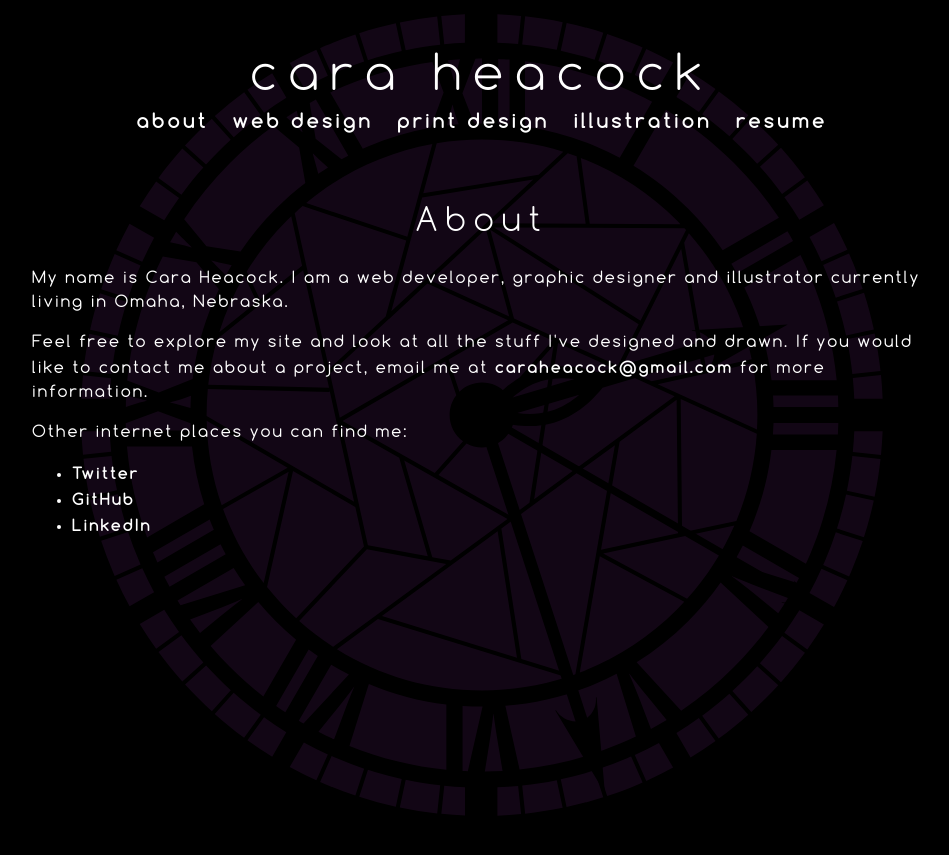
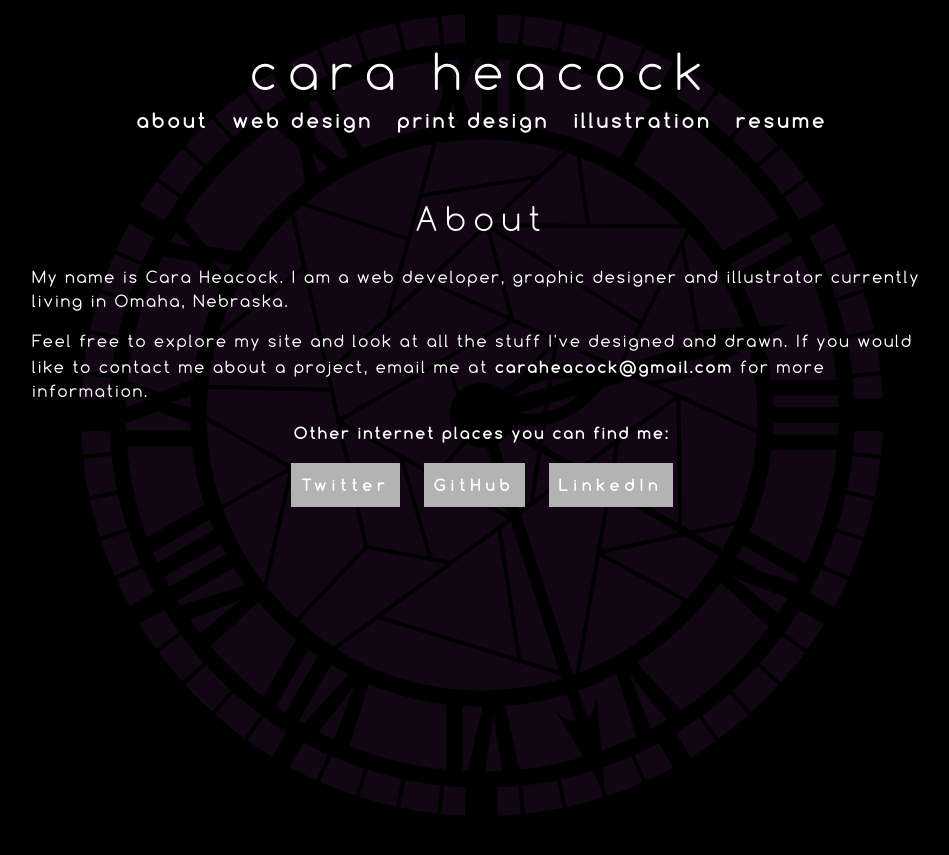
Before and after one commit to Caraheacock/caraheacock.github.io, a Jekyll site: the page built from about.html, in a window 1280 px wide. Shown: the top 855 px of the page, without its empty margins (158-1107 px from the left). Built offline with Jekyll 4.4.1, drawn with Linux system fonts in a browser that asks for light colours; Markdown is read by kramdown in place of the engine named in the settings.

Commit message:
Social media links on About page look...okay

```diff
--- a/about.html
+++ b/about.html
@@ -9,9 +9,11 @@ title: Cara Heacock | About
 
 <p>Feel free to explore my site and look at all the stuff I've designed and drawn. If you would like to contact me about a project, email me at <a href="mailto:caraheacock@gmail.com">caraheacock@gmail.com</a> for more information.</p>
 
-<p>Other internet places you can find me:</p>
-<ul>
-  <li><a href="https://twitter.com/CaraHeacock" target="_blank">Twitter</a></li>
-  <li><a href="https://github.com/Caraheacock" target="_blank">GitHub</a></li>
-  <li><a href="http://www.linkedin.com/pub/cara-heacock/8a/789/290/" target="_blank">LinkedIn</a></li>
-</ul>
+<div id="social_links">
+  <p><strong>Other internet places you can find me:</strong></p>
+  <ul>
+    <li><a href="https://twitter.com/CaraHeacock" target="_blank">Twitter</a></li>
+    <li><a href="https://github.com/Caraheacock" target="_blank">GitHub</a></li>
+    <li><a href="http://www.linkedin.com/pub/cara-heacock/8a/789/290/" target="_blank">LinkedIn</a></li>
+  </ul>
+</div>
--- a/css/main.css
+++ b/css/main.css
@@ -162,6 +162,30 @@ a:hover {
   opacity: 0.15;
 }
 
+/* About */
+
+#social_links {
+  text-align: center;
+}
+
+#social_links ul {
+  margin: 0;
+  padding: 0;
+  list-style: none;
+}
+
+#social_links li {
+  display: inline-block;
+}
+
+#social_links a {
+  display: inline-block;
+  padding: 10px;
+  background-color: #b3b3b3;
+  margin: 0 10px;
+  letter-spacing: 5px;
+}
+
 /* Portfolio */
 
 .port-item-container {
```
